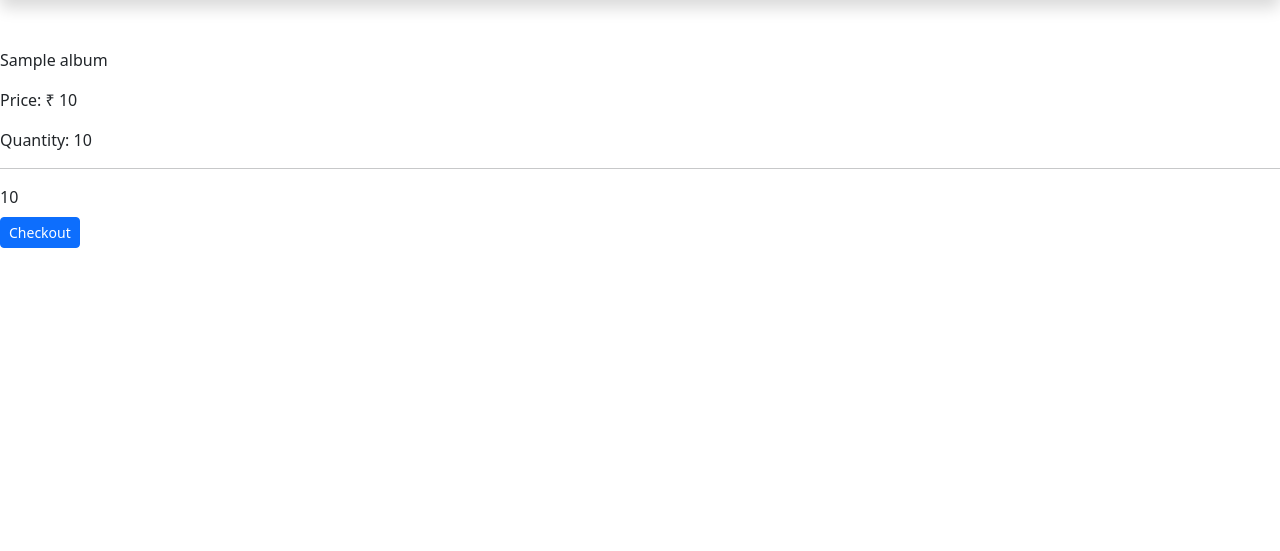
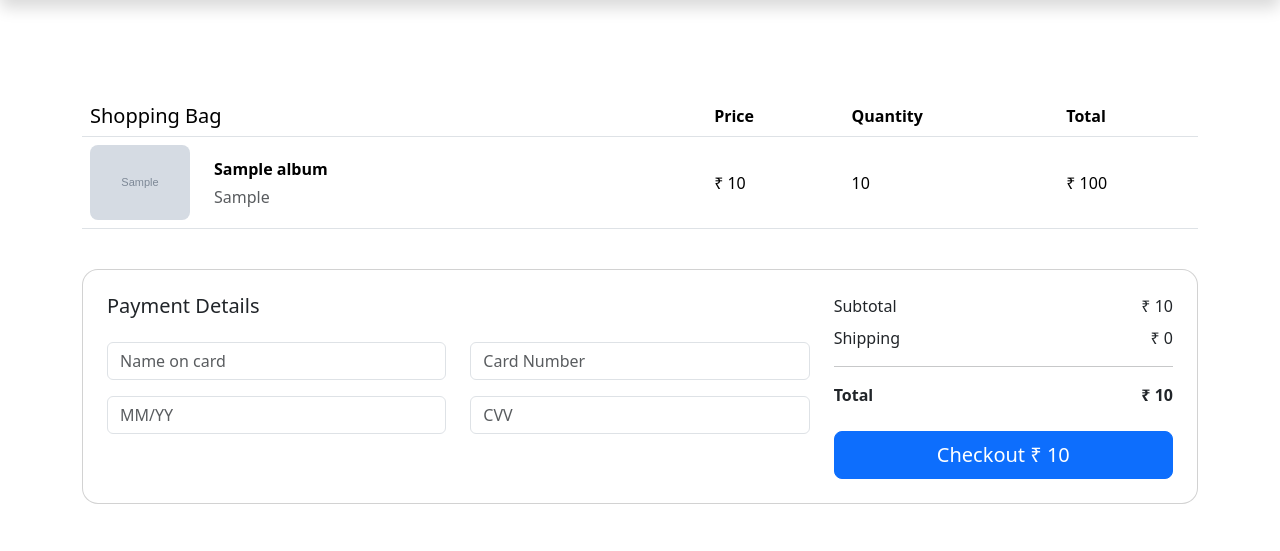
Before and after one commit to Aditya-1406/Music-store-flask, a Flask app: template Music-Store/app/templates/view_cart.html in a window 1280 px wide. Shown: the part 56-607 px from the top of the page. Run offline with Flask 3, Linux system fonts and the light colour scheme; tables that the repository leaves empty hold one stand-in row (values such as "Sample post"); the template is opened without the code that fills it: values that come from a table or form of the project are taken from there, most other values are stand-ins (such as "Sample title", 1, 10 or a date in 2020); grey boxes marked "Sample" are stand-in pictures; some libraries are stand-ins or nearby versions.

Commit message:
ui for checkout

```diff
--- a/Music-Store/app/templates/view_cart.html
+++ b/Music-Store/app/templates/view_cart.html
@@ -1,24 +1,140 @@
 {% extends 'layout.html'%}
 
-{%block title%} Cart {%endblock%}
+{% block title %} Cart {% endblock %}
 
-{%block content%}
-{% if cart and cart.items %}
-{% for item in cart.items %}
-<p>{{ item.album.title }}</p>
-<p>Price: ₹ {{ item.album.amount }}</p>
-<p>Quantity: {{ item.quantity }}</p>
-<hr>
-{% endfor %}
-{% else %}
-<p>Your cart is empty.</p>
-{% endif %}
+{% block content %}
 
-{{total}}
-<form method="post" action="{{ url_for('checkout')}}">
-    <input type="hidden" name="csrf_token" value="{{ csrf_token() }}">
-    <button class="btn btn-sm btn-primary mt-2">
-        Checkout
-    </button>
-</form>
-{%endblock%}
+<section class="h-100 h-custom">
+  <div class="container h-100 py-5">
+    <div class="row d-flex justify-content-center align-items-center h-100">
+      <div class="col">
+
+        {% if cart and cart.items %}
+
+        <!-- 🛒 CART TABLE -->
+        <div class="table-responsive">
+          <table class="table align-middle">
+            <thead>
+              <tr>
+                <th class="h5">Shopping Bag</th>
+                <th>Price</th>
+                <th>Quantity</th>
+                <th>Total</th>
+              </tr>
+            </thead>
+            <tbody>
+
+              {% for item in cart.items %}
+              <tr>
+                <td>
+                  <div class="d-flex align-items-center">
+                    <img src="{{ url_for('static', filename='uploads/' + item.album.cover_image) }}"
+                         class="img-fluid rounded-3"
+                         style="width: 100px;">
+
+                    <div class="ms-4">
+                      <p class="mb-1 fw-bold">{{ item.album.title }}</p>
+                      <p class="mb-0 text-muted">{{ item.album.artist }}</p>
+                    </div>
+                  </div>
+                </td>
+
+                <td>
+                  ₹ {{ item.album.amount }}
+                </td>
+
+                <td>
+                  {{ item.quantity }}
+                </td>
+
+                <td>
+                  ₹ {{ item.album.amount * item.quantity }}
+                </td>
+              </tr>
+              {% endfor %}
+
+            </tbody>
+          </table>
+        </div>
+
+        <!-- 💳 CHECKOUT CARD -->
+        <div class="card shadow-2-strong mt-4" style="border-radius: 16px;">
+          <div class="card-body p-4">
+
+            <div class="row">
+
+              <!-- PAYMENT FORM (SIMULATION) -->
+              <div class="col-md-8">
+
+                <h5 class="mb-4">Payment Details</h5>
+
+                <div class="row">
+                  <div class="col-md-6 mb-3">
+                    <input type="text" class="form-control" placeholder="Name on card" required>
+                  </div>
+
+                  <div class="col-md-6 mb-3">
+                    <input type="text" class="form-control" placeholder="Card Number" required minlength="19">
+                  </div>
+
+                  <div class="col-md-6 mb-3">
+                    <input type="text" class="form-control" placeholder="MM/YY" required>
+                  </div>
+
+                  <div class="col-md-6 mb-3">
+                    <input type="password" class="form-control" placeholder="CVV" minlength="3" required >
+                  </div>
+                </div>
+
+              </div>
+
+              <!-- 💰 SUMMARY -->
+              <div class="col-md-4">
+
+                <div class="d-flex justify-content-between mb-2">
+                  <span>Subtotal</span>
+                  <span>₹ {{ total }}</span>
+                </div>
+
+                <div class="d-flex justify-content-between mb-2">
+                  <span>Shipping</span>
+                  <span>₹ 0</span>
+                </div>
+
+                <hr>
+
+                <div class="d-flex justify-content-between fw-bold mb-4">
+                  <span>Total</span>
+                  <span>₹ {{ total }}</span>
+                </div>
+
+                <!-- ✅ KEEPING SAME CHECKOUT URL -->
+                <form method="post" action="{{ url_for('checkout') }}">
+                  <input type="hidden" name="csrf_token" value="{{ csrf_token() }}">
+
+                  <button class="btn btn-primary w-100 btn-lg">
+                    Checkout ₹ {{ total }}
+                  </button>
+                </form>
+
+              </div>
+
+            </div>
+
+          </div>
+        </div>
+
+        {% else %}
+
+        <div class="text-center">
+          <h4>Your cart is empty 🛒</h4>
+        </div>
+
+        {% endif %}
+
+      </div>
+    </div>
+  </div>
+</section>
+
+{% endblock %}
```
Also changed, not shown: Music-Store/app/views/carts.py (+41 -17 lines).
